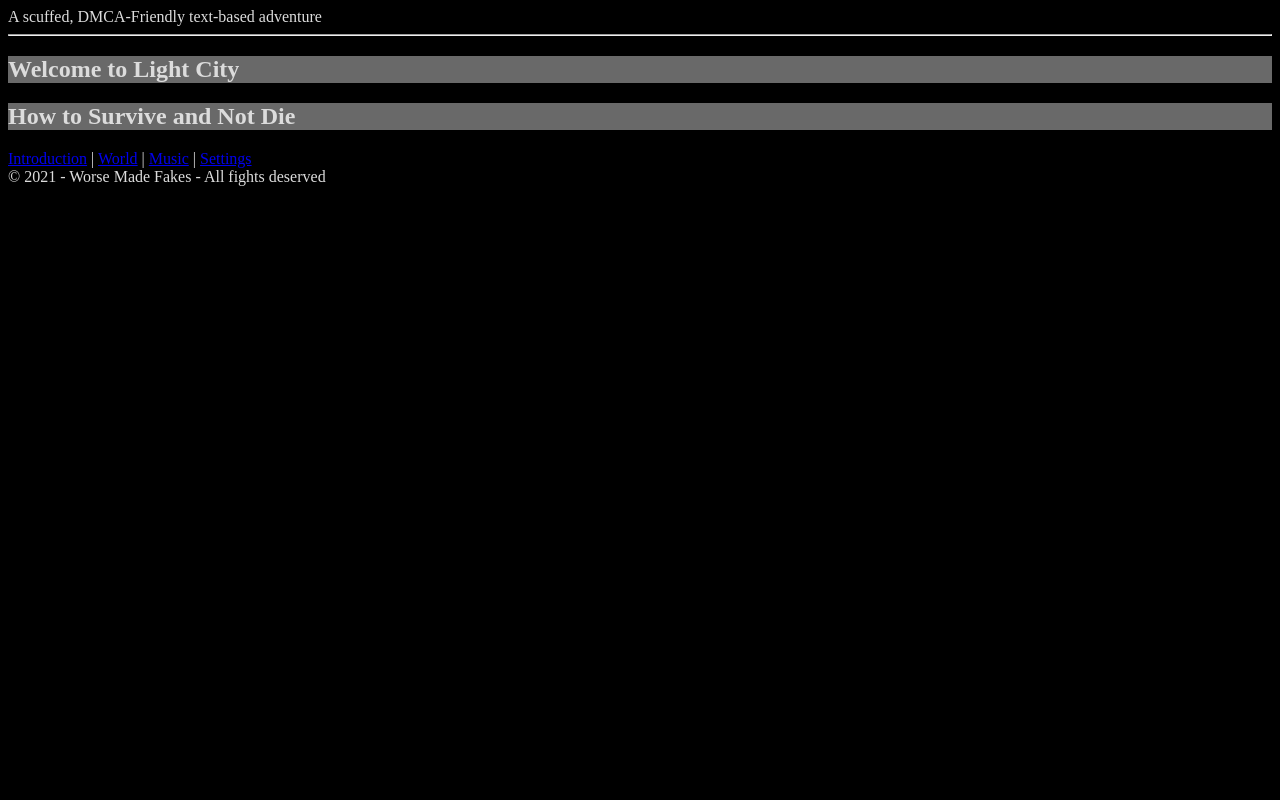
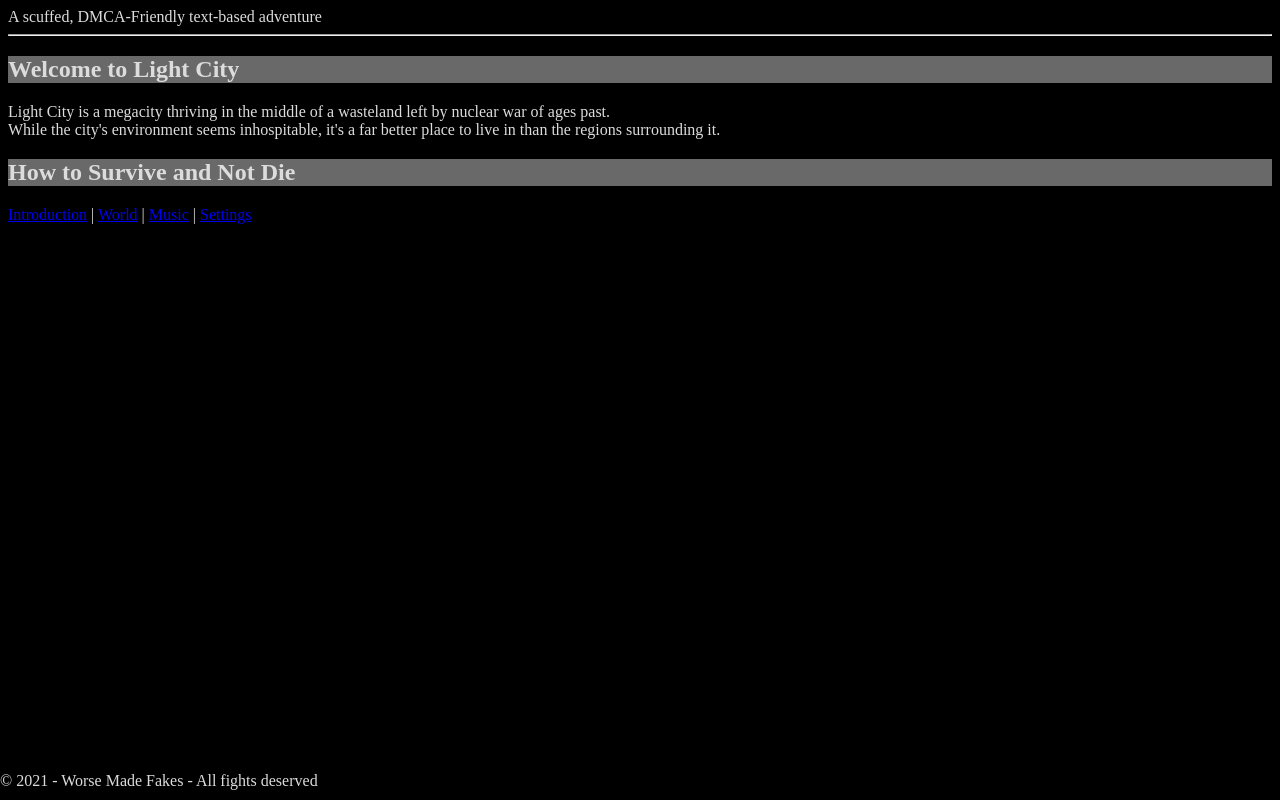
Before and after one commit to BRCDel/cyberjank, a plain HTML site: page p2.html in a window 1280 px wide. Drawn offline with Linux system fonts and the light colour scheme.

Commit message:
Consistent formatting.

```diff
--- a/p2.html
+++ b/p2.html
@@ -11,6 +11,8 @@
 		</header>
 		<section>
 			<h1>Welcome to Light City</h1>
+			<p>Light City is a megacity thriving in the middle of a wasteland left by nuclear war of ages past.<br/>While the city's environment seems inhospitable,
+			it's a far better place to live in than the regions surrounding it. </p>
 			<h2>How to Survive and Not Die</h2>
 		</section>
 		<nav>
@@ -22,11 +24,12 @@
 		<footer> &copy; 2021 - Worse Made Fakes - All fights deserved </footer>
 	</body>
 		<style type="text/css">
-		nav {"background-color:#000000; color:gainsboro"}
+		nav {background-color:#000000; color:gainsboro}
 		body {background-color:#000000; color:gainsboro}
 		h1 {background-color:dimgray; color:gainsboro}
 		h2 {background-color:dimgray; color:gainsboro}
-		p {"background-color:#000000; color:gainsboro"}
-		aside {"background-color:#000000; color:gainsboro"}
+		p {background-color:#000000; color:gainsboro}
+		aside {background-color:#000000; color:gainsboro}
+		footer {position:fixed; bottom:10px; left:0}
 	</style>
 </html>
```
Also changed, not shown: p1.html (+3 -3 lines).
